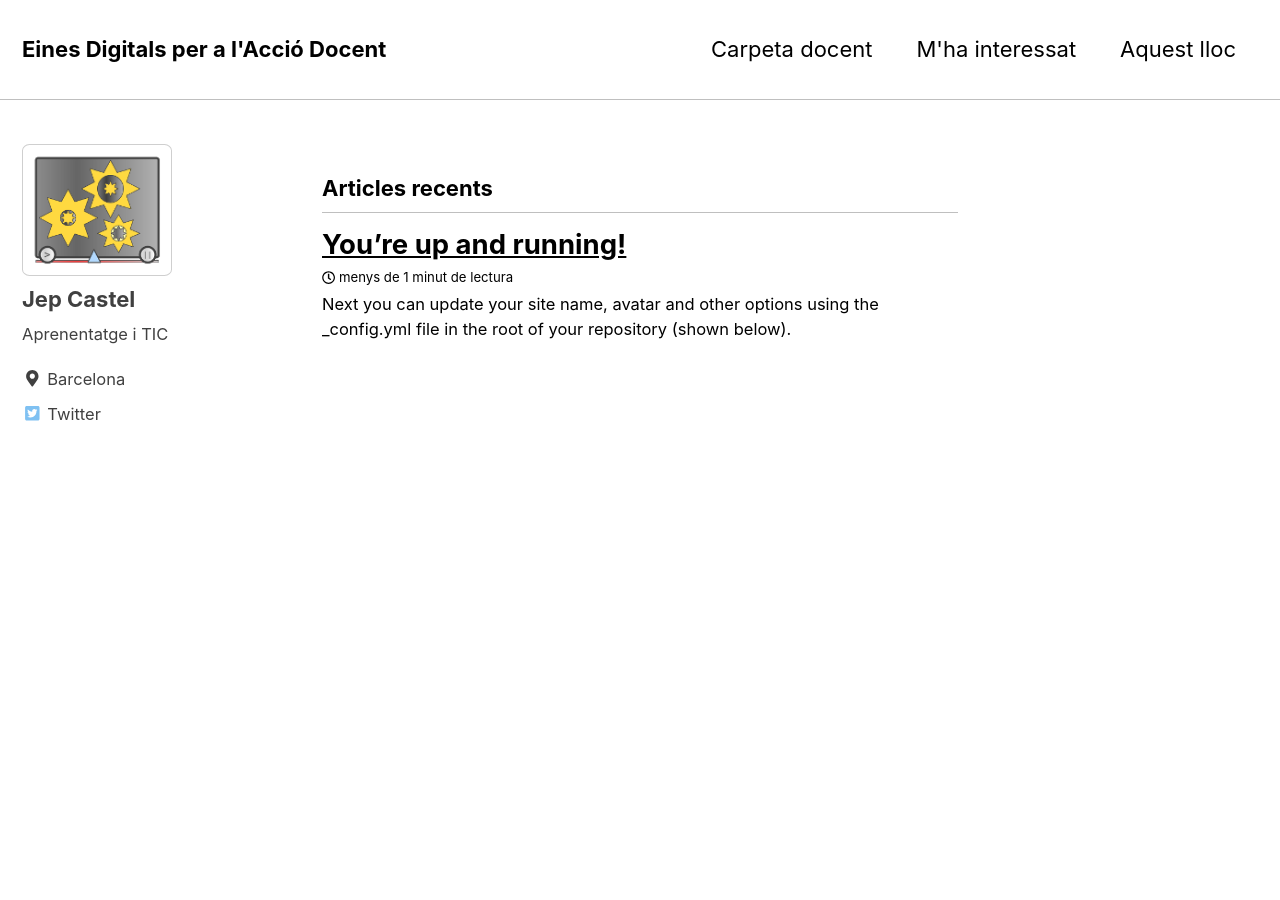
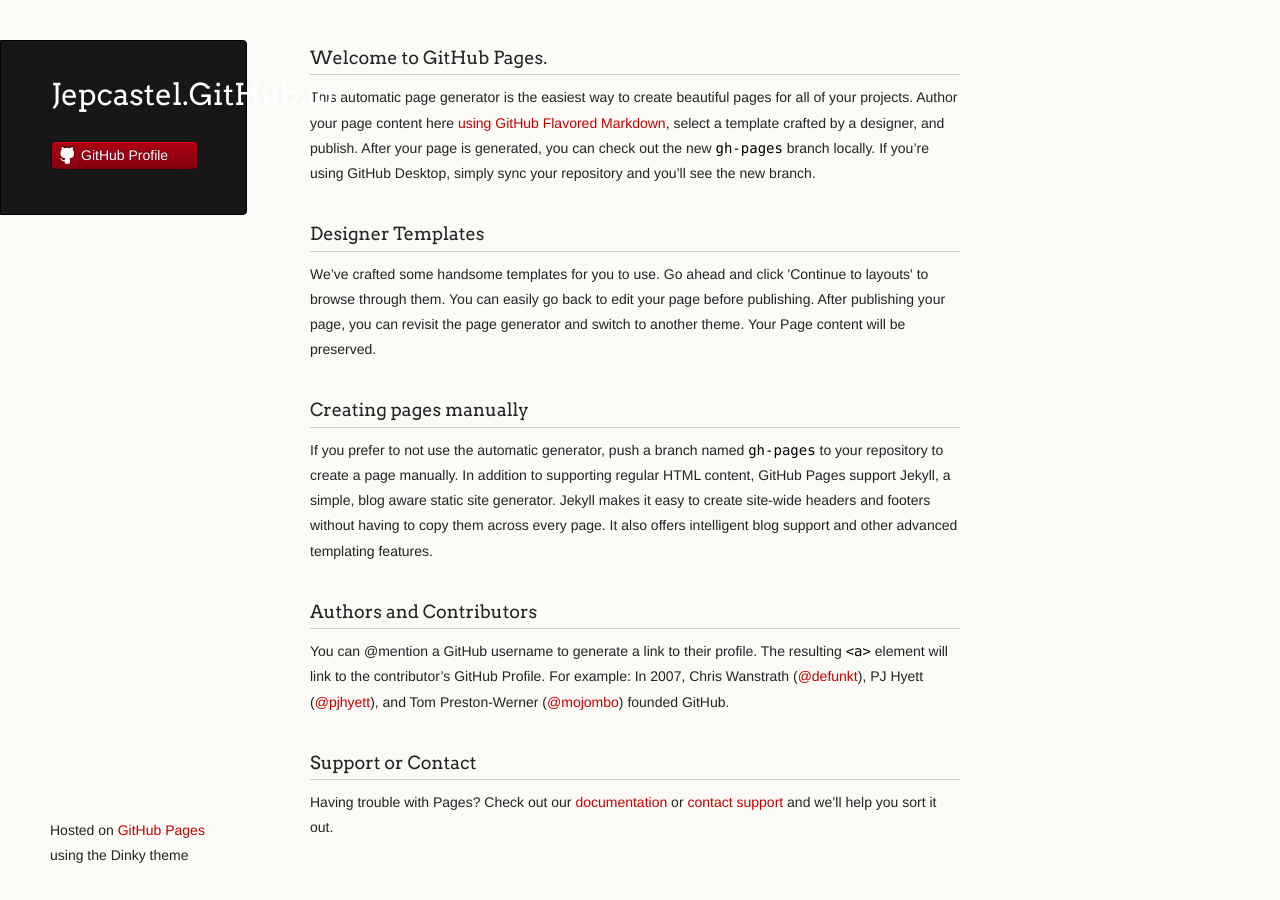
Before and after one commit to jepcastel/github.io, a Jekyll site: the page index.html, which Jekyll copies as it is, in a window 1280 px wide and 900 px high. Built offline with Jekyll 4.4.1, drawn with Linux system fonts in a browser that asks for light colours; nearby versions of some CDN libraries; the list of posts is cut into pages by our own code; some of the changed text lies outside the part shown.

Commit message:
Replace master branch with page content via GitHub

```diff
--- a/index.html
+++ b/index.html
@@ -1,14 +1,53 @@
----
-layout: archive
-author_profile: true
----
+<!doctype html>
+<html>
+  <head>
+    <meta charset="utf-8">
+    <meta http-equiv="X-UA-Compatible" content="chrome=1">
+    <title>Jepcastel.GitHub.io by jepcastel</title>
 
-{% include base_path %}
+    <link rel="stylesheet" href="stylesheets/styles.css">
+    <link rel="stylesheet" href="stylesheets/github-light.css">
+    <script src="javascripts/scale.fix.js"></script>
+    <meta name="viewport" content="width=device-width, initial-scale=1, user-scalable=no">
+    <!--[if lt IE 9]>
+    <script src="//html5shiv.googlecode.com/svn/trunk/html5.js"></script>
+    <![endif]-->
+  </head>
+  <body>
+    <div class="wrapper">
+      <header>
+        <h1 class="header">Jepcastel.GitHub.io</h1>
+        <p class="header"></p>
 
-<h3 class="archive__subtitle">{{ site.data.ui-text[site.locale].recent_posts | default: "Recent Posts" }}</h3>
 
-{% for post in paginator.posts %}
-  {% include archive-single.html %}
-{% endfor %}
 
-{% include paginator.html %}
+        <ul>
+          <li><a class="buttons github" href="https://github.com/jepcastel">GitHub Profile</a></li>
+        </ul>
+
+      </header>
+      <section>
+        <h3>
+<a id="welcome-to-github-pages" class="anchor" href="#welcome-to-github-pages" aria-hidden="true"><span aria-hidden="true" class="octicon octicon-link"></span></a>Welcome to GitHub Pages.</h3>
+<p>This automatic page generator is the easiest way to create beautiful pages for all of your projects. Author your page content here <a href="https://guides.github.com/features/mastering-markdown/">using GitHub Flavored Markdown</a>, select a template crafted by a designer, and publish. After your page is generated, you can check out the new <code>gh-pages</code> branch locally. If you’re using GitHub Desktop, simply sync your repository and you’ll see the new branch.</p>
+<h3>
+<a id="designer-templates" class="anchor" href="#designer-templates" aria-hidden="true"><span aria-hidden="true" class="octicon octicon-link"></span></a>Designer Templates</h3>
+<p>We’ve crafted some handsome templates for you to use. Go ahead and click 'Continue to layouts' to browse through them. You can easily go back to edit your page before publishing. After publishing your page, you can revisit the page generator and switch to another theme. Your Page content will be preserved.</p>
+<h3>
+<a id="creating-pages-manually" class="anchor" href="#creating-pages-manually" aria-hidden="true"><span aria-hidden="true" class="octicon octicon-link"></span></a>Creating pages manually</h3>
+<p>If you prefer to not use the automatic generator, push a branch named <code>gh-pages</code> to your repository to create a page manually. In addition to supporting regular HTML content, GitHub Pages support Jekyll, a simple, blog aware static site generator. Jekyll makes it easy to create site-wide headers and footers without having to copy them across every page. It also offers intelligent blog support and other advanced templating features.</p>
+<h3>
+<a id="authors-and-contributors" class="anchor" href="#authors-and-contributors" aria-hidden="true"><span aria-hidden="true" class="octicon octicon-link"></span></a>Authors and Contributors</h3>
+<p>You can @mention a GitHub username to generate a link to their profile. The resulting <code>&lt;a&gt;</code> element will link to the contributor’s GitHub Profile. For example: In 2007, Chris Wanstrath (<a class="user-mention" data-hovercard-type="user" data-hovercard-url="/users/defunkt/hovercard" data-octo-click="hovercard-link-click" data-octo-dimensions="link_type:self" href="https://github.com/defunkt">@defunkt</a>), PJ Hyett (<a class="user-mention" data-hovercard-type="user" data-hovercard-url="/users/pjhyett/hovercard" data-octo-click="hovercard-link-click" data-octo-dimensions="link_type:self" href="https://github.com/pjhyett">@pjhyett</a>), and Tom Preston-Werner (<a class="user-mention" data-hovercard-type="user" data-hovercard-url="/users/mojombo/hovercard" data-octo-click="hovercard-link-click" data-octo-dimensions="link_type:self" href="https://github.com/mojombo">@mojombo</a>) founded GitHub.</p>
+<h3>
+<a id="support-or-contact" class="anchor" href="#support-or-contact" aria-hidden="true"><span aria-hidden="true" class="octicon octicon-link"></span></a>Support or Contact</h3>
+<p>Having trouble with Pages? Check out our <a href="https://help.github.com/pages">documentation</a> or <a href="https://github.com/contact">contact support</a> and we’ll help you sort it out.</p>
+      </section>
+      <footer>
+        <p><small>Hosted on <a href="https://pages.github.com">GitHub Pages</a> using the Dinky theme</small></p>
+      </footer>
+    </div>
+    <!--[if !IE]><script>fixScale(document);</script><![endif]-->
+
+  </body>
+</html>
--- /dev/null
+++ b/javascripts/scale.fix.js
@@ -0,0 +1,20 @@
+fixScale = function(doc) {
+
+	var addEvent = 'addEventListener',
+	    type = 'gesturestart',
+	    qsa = 'querySelectorAll',
+	    scales = [1, 1],
+	    meta = qsa in doc ? doc[qsa]('meta[name=viewport]') : [];
+
+	function fix() {
+		meta.content = 'width=device-width,minimum-scale=' + scales[0] + ',maximum-scale=' + scales[1];
+		doc.removeEventListener(type, fix, true);
+	}
+
+	if ((meta = meta[meta.length - 1]) && addEvent in doc) {
+		fix();
+		scales = [.25, 1.6];
+		doc[addEvent](type, fix, true);
+	}
+
+};
--- /dev/null
+++ b/stylesheets/github-light.css
@@ -0,0 +1,129 @@
+/*!
+ * GitHub Light v0.4.1
+ * Copyright (c) 2012 - 2017 GitHub, Inc.
+ * Licensed under MIT (https://github.com/primer/github-syntax-theme-generator/blob/master/LICENSE)
+ */
+
+.pl-c /* comment, punctuation.definition.comment, string.comment */ {
+  color: #6a737d;
+}
+
+.pl-c1 /* constant, entity.name.constant, variable.other.constant, variable.language, support, meta.property-name, support.constant, support.variable, meta.module-reference, markup.raw, meta.diff.header, meta.output */,
+.pl-s .pl-v /* string variable */ {
+  color: #005cc5;
+}
+
+.pl-e /* entity */,
+.pl-en /* entity.name */ {
+  color: #6f42c1;
+}
+
+.pl-smi /* variable.parameter.function, storage.modifier.package, storage.modifier.import, storage.type.java, variable.other */,
+.pl-s .pl-s1 /* string source */ {
+  color: #24292e;
+}
+
+.pl-ent /* entity.name.tag, markup.quote */ {
+  color: #22863a;
+}
+
+.pl-k /* keyword, storage, storage.type */ {
+  color: #d73a49;
+}
+
+.pl-s /* string */,
+.pl-pds /* punctuation.definition.string, source.regexp, string.regexp.character-class */,
+.pl-s .pl-pse .pl-s1 /* string punctuation.section.embedded source */,
+.pl-sr /* string.regexp */,
+.pl-sr .pl-cce /* string.regexp constant.character.escape */,
+.pl-sr .pl-sre /* string.regexp source.ruby.embedded */,
+.pl-sr .pl-sra /* string.regexp string.regexp.arbitrary-repitition */ {
+  color: #032f62;
+}
+
+.pl-v /* variable */,
+.pl-smw /* sublimelinter.mark.warning */ {
+  color: #e36209;
+}
+
+.pl-bu /* invalid.broken, invalid.deprecated, invalid.unimplemented, message.error, brackethighlighter.unmatched, sublimelinter.mark.error */ {
+  color: #b31d28;
+}
+
+.pl-ii /* invalid.illegal */ {
+  color: #fafbfc;
+  background-color: #b31d28;
+}
+
+.pl-c2 /* carriage-return */ {
+  color: #fafbfc;
+  background-color: #d73a49;
+}
+
+.pl-c2::before /* carriage-return */ {
+  content: "^M";
+}
+
+.pl-sr .pl-cce /* string.regexp constant.character.escape */ {
+  font-weight: bold;
+  color: #22863a;
+}
+
+.pl-ml /* markup.list */ {
+  color: #735c0f;
+}
+
+.pl-mh /* markup.heading */,
+.pl-mh .pl-en /* markup.heading entity.name */,
+.pl-ms /* meta.separator */ {
+  font-weight: bold;
+  color: #005cc5;
+}
+
+.pl-mi /* markup.italic */ {
+  font-style: italic;
+  color: #24292e;
+}
+
+.pl-mb /* markup.bold */ {
+  font-weight: bold;
+  color: #24292e;
+}
+
+.pl-md /* markup.deleted, meta.diff.header.from-file, punctuation.definition.deleted */ {
+  color: #b31d28;
+  background-color: #ffeef0;
+}
+
+.pl-mi1 /* markup.inserted, meta.diff.header.to-file, punctuation.definition.inserted */ {
+  color: #22863a;
+  background-color: #f0fff4;
+}
+
+.pl-mc /* markup.changed, punctuation.definition.changed */ {
+  color: #e36209;
+  background-color: #ffebda;
+}
+
+.pl-mi2 /* markup.ignored, markup.untracked */ {
+  color: #f6f8fa;
+  background-color: #005cc5;
+}
+
+.pl-mdr /* meta.diff.range */ {
+  font-weight: bold;
+  color: #6f42c1;
+}
+
+.pl-ba /* brackethighlighter.tag, brackethighlighter.curly, brackethighlighter.round, brackethighlighter.square, brackethighlighter.angle, brackethighlighter.quote */ {
+  color: #586069;
+}
+
+.pl-sg /* sublimelinter.gutter-mark */ {
+  color: #959da5;
+}
+
+.pl-corl /* constant.other.reference.link, string.other.link */ {
+  text-decoration: underline;
+  color: #032f62;
+}
--- /dev/null
+++ b/stylesheets/styles.css
@@ -0,0 +1,423 @@
+@import url(https://fonts.googleapis.com/css?family=Arvo:400,700,400italic);
+
+/* MeyerWeb Reset */
+
+html, body, div, span, applet, object, iframe,
+h1, h2, h3, h4, h5, h6, p, blockquote, pre,
+a, abbr, acronym, address, big, cite, code,
+del, dfn, em, img, ins, kbd, q, s, samp,
+small, strike, strong, sub, sup, tt, var,
+b, u, i, center,
+dl, dt, dd, ol, ul, li,
+fieldset, form, label, legend,
+table, caption, tbody, tfoot, thead, tr, th, td,
+article, aside, canvas, details, embed,
+figure, figcaption, footer, header, hgroup,
+menu, nav, output, ruby, section, summary,
+time, mark, audio, video {
+  margin: 0;
+  padding: 0;
+  border: 0;
+  font: inherit;
+  vertical-align: baseline;
+}
+
+
+/* Base text styles */
+
+body {
+  padding:10px 50px 0 0;
+  font-family:"Helvetica Neue", Helvetica, Arial, sans-serif;
+	font-size: 14px;
+	color: #232323;
+	background-color: #FBFAF7;
+	margin: 0;
+	line-height: 1.8em;
+	-webkit-font-smoothing: antialiased;
+
+}
+
+h1, h2, h3, h4, h5, h6 {
+  color:#232323;
+  margin:36px 0 10px;
+}
+
+p, ul, ol, table, dl {
+  margin:0 0 22px;
+}
+
+h1, h2, h3 {
+	font-family: Arvo, Monaco, serif;
+  line-height:1.3;
+	font-weight: normal;
+}
+
+h1,h2, h3 {
+	display: block;
+	border-bottom: 1px solid #ccc;
+	padding-bottom: 5px;
+}
+
+h1 {
+	font-size: 30px;
+}
+
+h2 {
+	font-size: 24px;
+}
+
+h3 {
+	font-size: 18px;
+}
+
+h4, h5, h6 {
+	font-family: Arvo, Monaco, serif;
+	font-weight: 700;
+}
+
+a {
+  color:#C30000;
+  font-weight:200;
+  text-decoration:none;
+}
+
+a:hover {
+	text-decoration: underline;
+}
+
+a small {
+	font-size: 12px;
+}
+
+em {
+	font-style: italic;
+}
+
+strong {
+  font-weight:700;
+}
+
+ul {
+  list-style-position: inside;
+  list-style: disc;
+  padding-left: 25px;
+}
+
+ol {
+  list-style-position: inside;
+  list-style: decimal;
+  padding-left: 25px;
+}
+
+blockquote {
+  margin: 0;
+  padding: 0 0 0 20px;
+  font-style: italic;
+}
+
+dl, dt, dd, dl p {
+	font-color: #444;
+}
+
+dl dt {
+  font-weight: bold;
+}
+
+dl dd {
+  padding-left: 20px;
+  font-style: italic;
+}
+
+dl p {
+  padding-left: 20px;
+  font-style: italic;
+}
+
+hr {
+  border:0;
+  background:#ccc;
+  height:1px;
+  margin:0 0 24px;
+}
+
+/* Images */
+
+img {
+  position: relative;
+  margin: 0 auto;
+  max-width: 650px;
+  padding: 5px;
+  margin: 10px 0 32px 0;
+  border: 1px solid #ccc;
+}
+
+p img {
+  display: inline;
+  margin: 0;
+  padding: 0;
+  vertical-align: middle;
+  text-align: center;
+  border: none;
+}
+
+/* Code blocks */
+
+code, pre {
+	font-family: Monaco, "Bitstream Vera Sans Mono", "Lucida Console", Terminal, monospace;
+  color:#000;
+  font-size:14px;
+}
+
+pre {
+	padding: 4px 12px;
+  background: #FDFEFB;
+  border-radius:4px;
+  border:1px solid #D7D8C8;
+  overflow: auto;
+  overflow-y: hidden;
+	margin-bottom: 32px;
+}
+
+
+/* Tables */
+
+table {
+  width:100%;
+}
+
+table {
+  border: 1px solid #ccc;
+  margin-bottom: 32px;
+  text-align: left;
+ }
+
+th {
+  font-family: 'Arvo', Helvetica, Arial, sans-serif;
+	font-size: 18px;
+	font-weight: normal;
+  padding: 10px;
+  background: #232323;
+  color: #FDFEFB;
+ }
+
+td {
+  padding: 10px;
+	background: #ccc;
+ }
+
+
+/* Wrapper */
+.wrapper {
+  width:960px;
+}
+
+
+/* Header */
+
+header {
+	background-color: #171717;
+	color: #FDFDFB;
+  width:170px;
+  float:left;
+  position:fixed;
+	border: 1px solid #000;
+	-webkit-border-top-right-radius: 4px;
+	-webkit-border-bottom-right-radius: 4px;
+	-moz-border-radius-topright: 4px;
+	-moz-border-radius-bottomright: 4px;
+	border-top-right-radius: 4px;
+	border-bottom-right-radius: 4px;
+	padding: 34px 25px 22px 50px;
+	margin: 30px 25px 0 0;
+	-webkit-font-smoothing: antialiased;
+}
+
+p.header {
+	font-size: 16px;
+}
+
+h1.header {
+	font-family: Arvo, sans-serif;
+	font-size: 30px;
+	font-weight: 300;
+	line-height: 1.3em;
+	border-bottom: none;
+	margin-top: 0;
+}
+
+
+h1.header, a.header, a.name, header a{
+	color: #fff;
+}
+
+a.header {
+	text-decoration: underline;
+}
+
+a.name {
+	white-space: nowrap;
+}
+
+header ul {
+  list-style:none;
+  padding:0;
+}
+
+header li {
+	list-style-type: none;
+  width:132px;
+  height:15px;
+	margin-bottom: 12px;
+	line-height: 1em;
+	padding: 6px 6px 6px 7px;
+
+	background: #AF0011;
+	background: -moz-linear-gradient(top, #AF0011 0%, #820011 100%);
+  background: -webkit-gradient(linear, left top, left bottom, color-stop(0%,#f8f8f8), color-stop(100%,#dddddd));
+  background: -webkit-linear-gradient(top, #AF0011 0%,#820011 100%);
+  background: -o-linear-gradient(top, #AF0011 0%,#820011 100%);
+  background: -ms-linear-gradient(top, #AF0011 0%,#820011 100%);
+  background: linear-gradient(top, #AF0011 0%,#820011 100%);
+
+	border-radius:4px;
+  border:1px solid #0D0D0D;
+
+	-webkit-box-shadow: inset 0px 1px 1px 0 rgba(233,2,38, 1);
+	box-shadow: inset 0px 1px 1px 0 rgba(233,2,38, 1);
+
+}
+
+header li:hover {
+	background: #C3001D;
+	background: -moz-linear-gradient(top, #C3001D 0%, #950119 100%);
+  background: -webkit-gradient(linear, left top, left bottom, color-stop(0%,#f8f8f8), color-stop(100%,#dddddd));
+  background: -webkit-linear-gradient(top, #C3001D 0%,#950119 100%);
+  background: -o-linear-gradient(top, #C3001D 0%,#950119 100%);
+  background: -ms-linear-gradient(top, #C3001D 0%,#950119 100%);
+  background: linear-gradient(top, #C3001D 0%,#950119 100%);
+}
+
+a.buttons {
+	-webkit-font-smoothing: antialiased;
+	background: url(../images/arrow-down.png) no-repeat;
+	font-weight: normal;
+	text-shadow: rgba(0, 0, 0, 0.4) 0 -1px 0;
+	padding: 2px 2px 2px 22px;
+	height: 30px;
+}
+
+a.github {
+	background: url(../images/octocat-small.png) no-repeat 1px;
+}
+
+a.buttons:hover {
+	color: #fff;
+	text-decoration: none;
+}
+
+
+/* Section - for main page content */
+
+section {
+  width:650px;
+  float:right;
+  padding-bottom:50px;
+}
+
+
+/* Footer */
+
+footer {
+  width:170px;
+  float:left;
+  position:fixed;
+  bottom:10px;
+	padding-left: 50px;
+}
+
+@media print, screen and (max-width: 960px) {
+
+  div.wrapper {
+    width:auto;
+    margin:0;
+  }
+
+  header, section, footer {
+    float:none;
+    position:static;
+    width:auto;
+  }
+
+	footer {
+		border-top: 1px solid #ccc;
+		margin:0 84px 0 50px;
+		padding:0;
+	}
+
+  header {
+    padding-right:320px;
+  }
+
+  section {
+    padding:20px 84px 20px 50px;
+    margin:0 0 20px;
+  }
+
+  header a small {
+    display:inline;
+  }
+
+  header ul {
+    position:absolute;
+    right:130px;
+    top:84px;
+  }
+}
+
+@media print, screen and (max-width: 720px) {
+  body {
+    word-wrap:break-word;
+  }
+
+  header {
+    padding:10px 20px 0;
+		margin-right: 0;
+  }
+
+	section {
+    padding:10px 0 10px 20px;
+    margin:0 0 30px;
+  }
+
+	footer {
+		margin: 0 0 0 30px;
+	}
+
+  header ul, header p.view {
+    position:static;
+  }
+}
+
+@media print, screen and (max-width: 480px) {
+
+  header ul li.download {
+    display:none;
+  }
+
+	footer {
+		margin: 0 0 0 20px;
+	}
+
+	footer a{
+		display:block;
+	}
+
+}
+
+@media print {
+  body {
+    padding:0.4in;
+    font-size:12pt;
+    color:#444;
+  }
+}
```
Also changed, not shown: params.json (added, +1 -0 lines), images/arrow-down.png (added), images/octocat-small.png (added).
